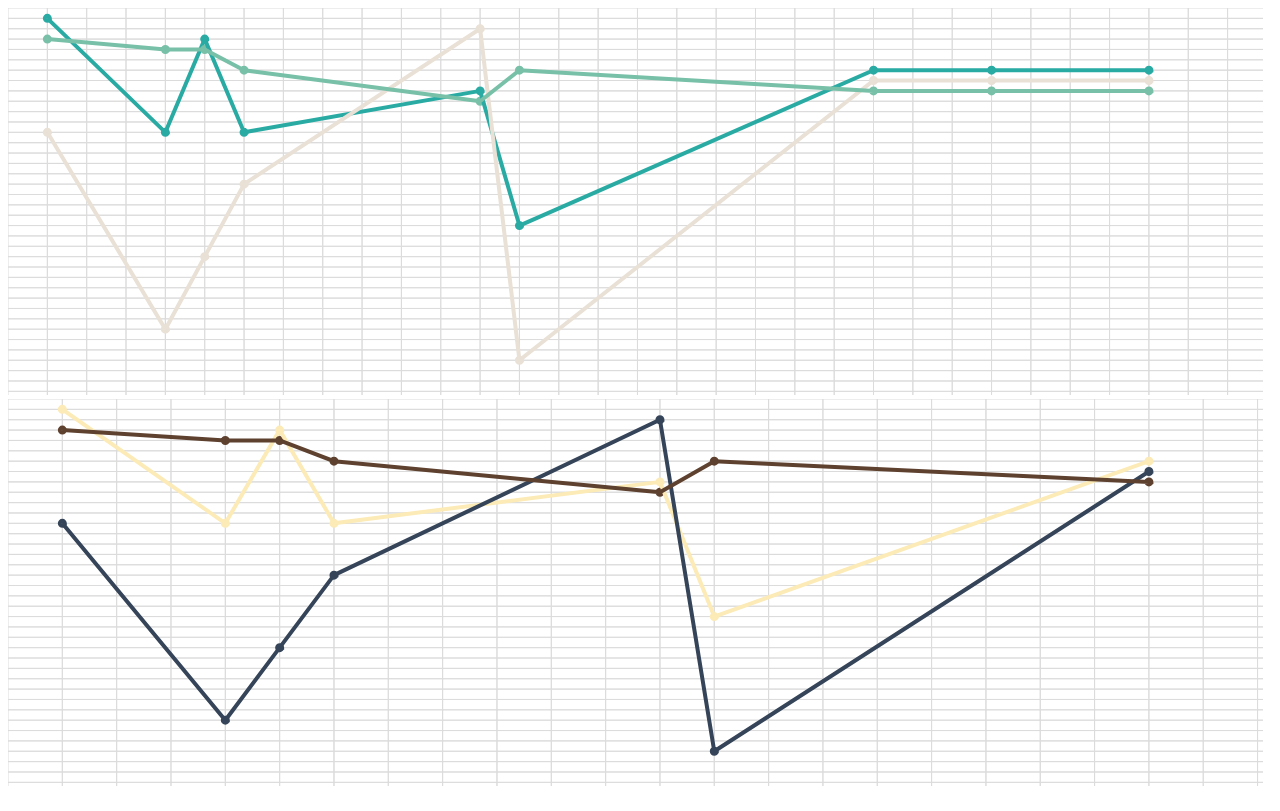
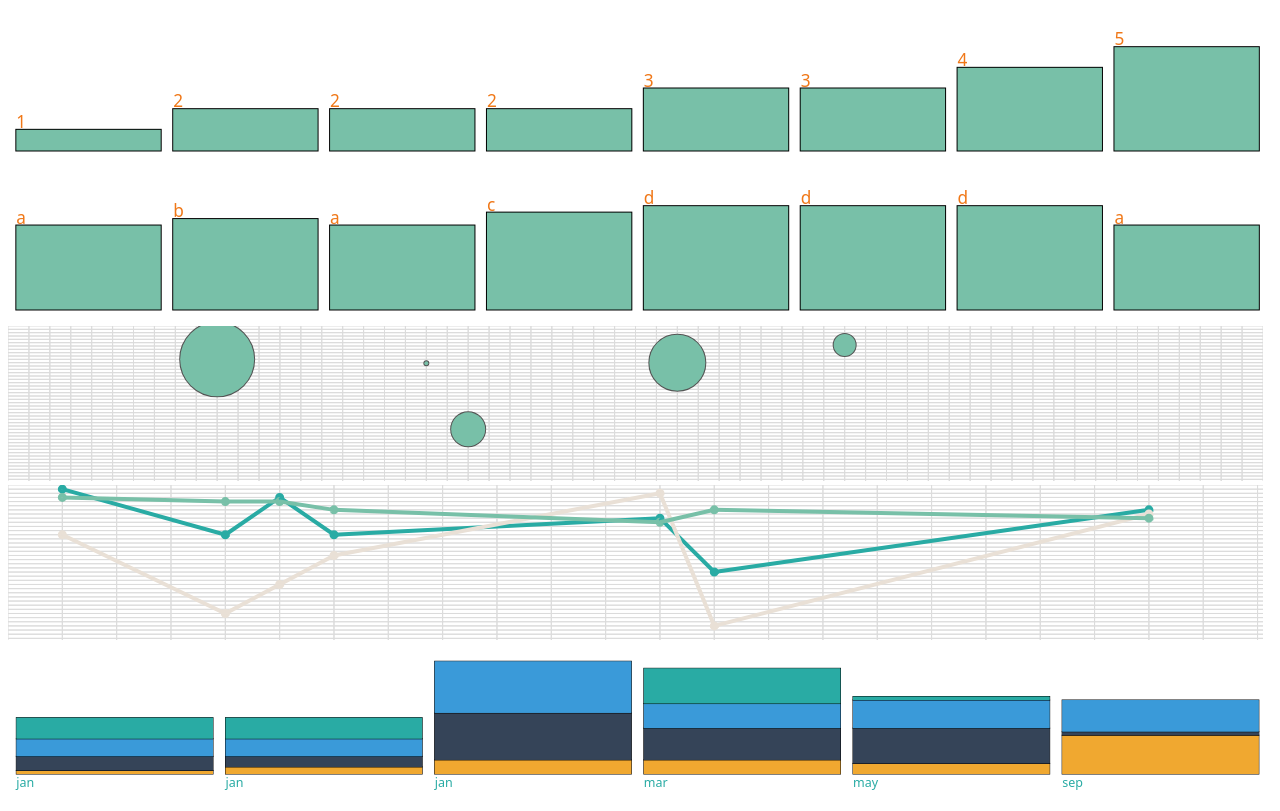
Before and after one commit to slayzz/simple_graphics_lib, a plain HTML site: page index.html in a window 1280 px wide. Drawn offline with Linux system fonts and the light colour scheme.

Commit message:
Super End

```diff
--- a/index.html
+++ b/index.html
@@ -8,34 +8,20 @@
 </head>
 <body>
     <script type="text/javascript">
-    // ([1, 2, 15, 2, 3, 3, 4]).draw();
-    // (["a", "b", "a", "c", "d", "d", "d", "a"]).draw();
-    // (["a", "b", "a", "c", "d", "d", "d", "a"]).draw();
-    // (["a", "b", "a", "c", "d", "d", "d", "z", "s"]).draw();
-    //
-    // ([
-    //         {x: 10, y: 10, r: 37},
-    //         {x: 20, y: 11.2, r: 2},
-    //         {x: 85, y: 22, r: 50},
-    //         {x: 20, y: 11.2, r: 2},
-    //         {x: 22, y: 31, r: 17},
-    //         {x: 40, y: 5.7, r: 11},
-    //         {x: 32, y: 11, r: 28}
-    // ]).draw();
-    //
-    ({
-        1: [1, 12, 3],
-        4: [12, 31, 4],
-        5: [3, 24, 4],
-        6: [12, 17, 6],
-        12: [8, 2, 9],
-        13: [21, 34, 6],
-        22: [6, 7, 8],
-        25: [6, 7, 8],
-        29: [6, 7, 8],
-}).draw();
-
-    ({
+// histogram 1
+([1, 2, 2, 2, 3, 3, 4, 5]).draw();
+// histogram 2
+(["a", "b", "a", "c", "d", "d", "d", "a"]).draw();
+// scatter plot
+([
+        {x: 10, y: 10, r: 37},
+        {x: 20, y: 11.2, r: 2},
+        {x: 22, y: 31, r: 17},
+        {x: 40, y: 5.7, r: 11},
+        {x: 32, y: 11, r: 28}
+]).draw();
+// line chart
+({
         1: [1, 12, 3],
         4: [12, 31, 4],
         5: [3, 24, 4],
@@ -44,6 +30,15 @@
         13: [21, 34, 6],
         21: [6, 7, 8]
 }).draw();
+// stacked bar chart
+([
+        ["jan", 1, 4, 5, 6],
+        ["jan", 2, 3, 5, 6],
+        ["jan", 3, 10, 11],
+        ["mar", 4, 9, 7, 10],
+        ["may", 3, 10, 8, 1],
+        ["sep", 11, 1, 9, 0]
+]).draw();
 
     </script>
 </body>
--- a/script.js
+++ b/script.js
@@ -32,6 +32,8 @@
                 histoChar: histoCharLogic,
                 scatterPlot: scatterPlotLogic,
                 lineChart: lineChartLogic,
+                stckBar: stckBarLogic
+
             };
 
 
@@ -75,7 +77,7 @@
             var max = Math.max.apply(null, task);
             var upperMax = max + (max * 0.5);
             var widthOfGraph = canvasWidth / task.length;
-            var fontSize =(canvasHeight -  (canvasHeight / 100 * (max * 100 / upperMax))) / 2 ;
+            var fontSize =(canvasHeight -  (canvasHeight / 100 * (max * 100 / upperMax))) / 3 ;
 
 
             task.forEach(function(elem) {
@@ -111,7 +113,7 @@
                     max = elem.num;
             });
             var upperMax = max + (max * 0.5);
-            var fontSize =(canvasHeight -  (canvasHeight / 100 * (max * 100 / upperMax))) / 2 ;
+            var fontSize =(canvasHeight -  (canvasHeight / 100 * (max * 100 / upperMax))) / 3 ;
             var widthOfGraph = canvasWidth / numOfChars.length;
 
             numOfChars.forEach(function(elem) {
@@ -169,6 +171,65 @@
             return {maxY: maxY, maxX: maxX};
 
 
+        }
+
+        function findMaxStckBar(task) {
+            var max = 0;
+            task.forEach(function(elem) {
+                elem.forEach(function(stck, i) {
+                    if (i === 0)
+                        return;
+                    if (max < stck)
+                        max = stck;
+
+                });
+            });
+            return max;
+        }
+
+        function stckBarLogic(ctx, task) {
+            var months = ['jan', 'feb','mar', 'apr', 'may', 'jun',
+             'jul', 'aug', 'sep', 'oct', 'nov', 'dec'],
+                x = infelicityX / 3,
+                bestColors = ['#5E412F', '#FCEBB6', '#78C0A8', '#F07818',
+            '#F0A830', '#354458', '#3A9AD9', '#29ABA4', '#E9E0D6', '#EB7260'],
+                colors = [],
+                max = findMaxStckBar(task),
+                upperMax = max + (max * 0.5),
+                j = 0;
+
+            //Выберем цвета для графиков
+            while (j < 1) {
+                for (var i = 1; i < task[j].length; i++) {
+                    var pick = Math.ceil(Math.random() * bestColors.length - 1);
+                    colors.push(bestColors[pick]);
+                }
+                j++;
+            }
+
+            var widthOfGraph = canvasWidth / task.length,
+                fontSize =(canvasHeight -  (canvasHeight / 100 * (max * 100 / upperMax))) / 3 ;
+
+            task.forEach(function(elem, i) {
+                // var currentMax = Math.max.apply(null, elem.slice(1));
+                var prevHeight = null;
+                elem.forEach(function(item, j) {
+                    if (j === 0){
+                        ctx.fillStyle = '#29ABA4';
+                        ctx.font = infelicityY /2 +'px Sans';
+                        ctx.fillText(item, x, canvasHeight - infelicityY/2);
+                        return;
+                    }
+                    if (item === 0 )
+                        return
+                    var height = (canvasHeight / 100 * (item * 100 / max)) / (elem.length - 1);
+                    ctx.strokeRect(x, (canvasHeight - (infelicityY))  - prevHeight, widthOfGraph - (infelicityX/2), -height  );
+                    ctx.fillStyle = bestColors[j + 3];
+                    ctx.fillRect(x, (canvasHeight - (infelicityY)) - prevHeight , widthOfGraph - (infelicityX/2), -height  );
+                    prevHeight += height;
+                })
+                x += widthOfGraph;
+            });
         }
 
         function lineChartLogic(ctx, task) {
@@ -250,10 +311,10 @@
             draw();
         };
 
-        // drw.stckBarChart = function(task) {
-        //     var canvas = cnvsBase.cloneNode(true);
-        //
-        // };
+        drw.stckBarChart = function(task) {
+            setBase(task, 'stckBar');
+            draw();
+        };
 
         drw.lineChart = function(task) {
             setBase(task, 'lineChart');
@@ -273,7 +334,7 @@
             if (typeof obj[0] == 'number')
                 return drawer.histogram(obj);
             if (obj[0].length)
-                return drawer.histogram(obj);
+                return drawer.stckBarChart(obj);
             if (typeof obj[0] == 'object')
                 return drawer.scatterPlot(obj);
         }
```
